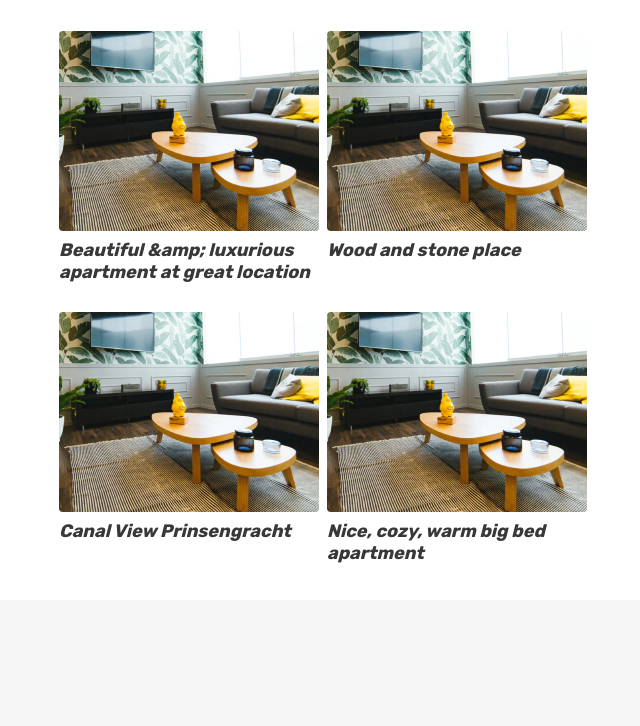
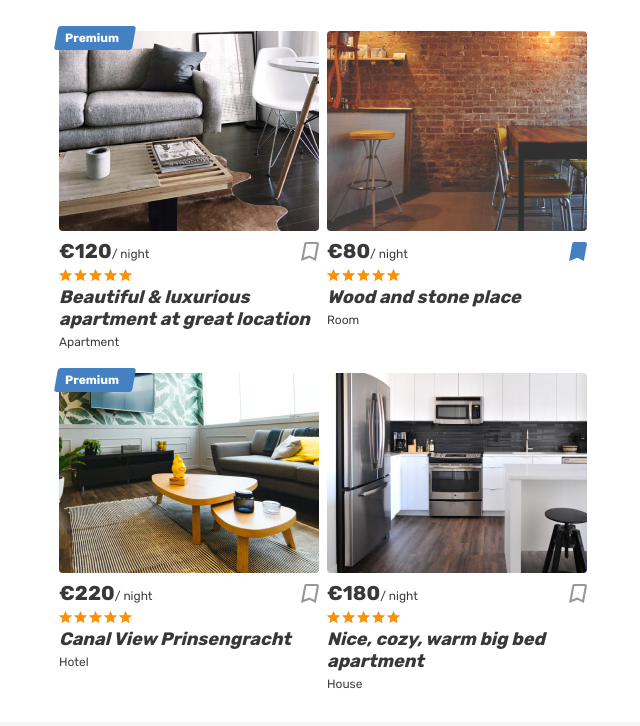
Before and after one commit to Funky-Juice/59949-six-cities-2, a React app: page / in a window 1280 px wide. Shown: the top 726 px of the page, without its empty margins (81-721 px from the left). Built offline with nearby package versions, Linux system fonts and the light colour scheme.

Commit message:
прокинул моковые данные в компоненты и отрисовал предложения для аренды

```diff
--- a/src/components/app/app.jsx
+++ b/src/components/app/app.jsx
@@ -2,14 +2,13 @@ import PropTypes from 'prop-types';
 import MainScreen from '../main-screen/main-screen';
 
 const App = (props) => {
-  const {offers, showOffer} = props;
+  const {offers} = props;
 
-  return <MainScreen offers={offers} showOffer={showOffer}/>;
+  return <MainScreen offers={offers}/>;
 };
 
 App.propTypes = {
-  offers: PropTypes.arrayOf(PropTypes.string).isRequired,
-  showOffer: PropTypes.func.isRequired
+  offers: PropTypes.arrayOf(PropTypes.object).isRequired
 };
 
 export default App;
--- a/src/components/main-screen/main-screen.jsx
+++ b/src/components/main-screen/main-screen.jsx
@@ -1,35 +1,18 @@
-import PropTypes from "prop-types";
+import PropTypes from 'prop-types';
+import OffersList from '../offers-list/offers-list';
 
 const MainScreen = (props) => {
-  const {offers, showOffer} = props;
+  const {offers} = props;
 
   return <div className="cities">
     <div className="cities__places-container container">
-      <section className="cities__places places">
-        <div className="cities__places-list places__list tabs__content">
-          {offers.map((offer, i) =>
-            <article className="cities__place-card place-card" key={offer + i}>
-              <div className="cities__image-wrapper place-card__image-wrapper">
-                <a href="#">
-                  <img className="place-card__image" src="img/apartment-02.jpg" width="260" height="200" alt="Place image"></img>
-                </a>
-              </div>
-              <div className="place-card__info">
-                <h2 className="place-card__name" onClick={showOffer}>
-                  <a href="#">{offer}</a>
-                </h2>
-              </div>
-            </article>
-          )}
-        </div>
-      </section>
+      <OffersList offers={offers}/>
     </div>
   </div>;
 };
 
 MainScreen.propTypes = {
-  offers: PropTypes.arrayOf(PropTypes.string).isRequired,
-  showOffer: PropTypes.func.isRequired
+  offers: PropTypes.arrayOf(PropTypes.object).isRequired
 };
 
 export default MainScreen;
--- a/src/index.js
+++ b/src/index.js
@@ -1,16 +1,12 @@
 import ReactDOM from 'react-dom';
 import App from './components/app/app';
+import {offers} from './mocks/offers';
 
-const init = () => {
-  const offers = [`Beautiful &amp; luxurious apartment at great location`, `Wood and stone place`, `Canal View Prinsengracht`, `Nice, cozy, warm big bed apartment`];
-  const showOffer = () => {
-    return `showOffer`;
-  };
-
+const init = (data) => {
   ReactDOM.render(
-      <App offers={offers} showOffer={showOffer}/>,
+      <App offers={data}/>,
       document.getElementById(`root`)
   );
 };
 
-init();
+init(offers);
```
